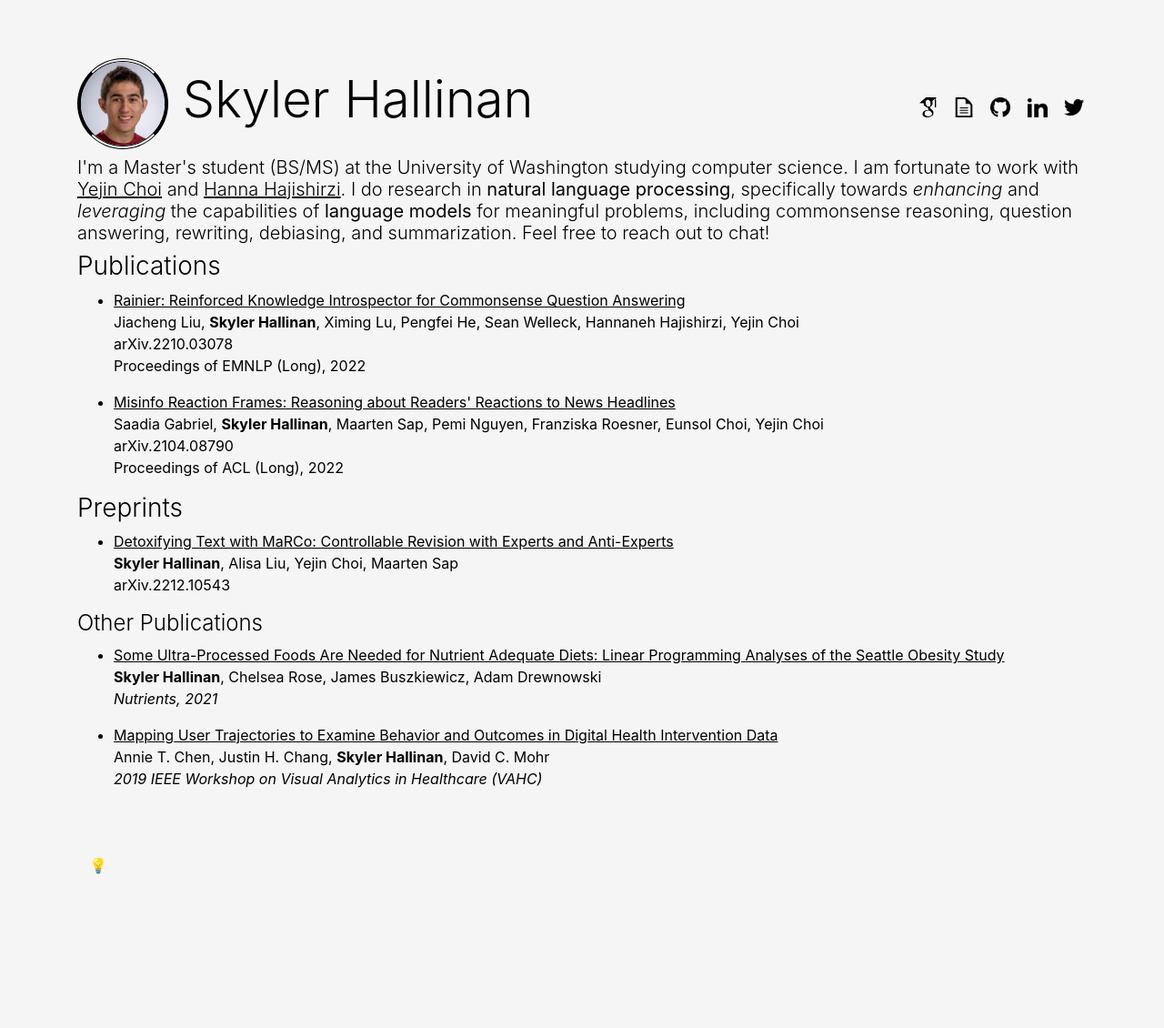
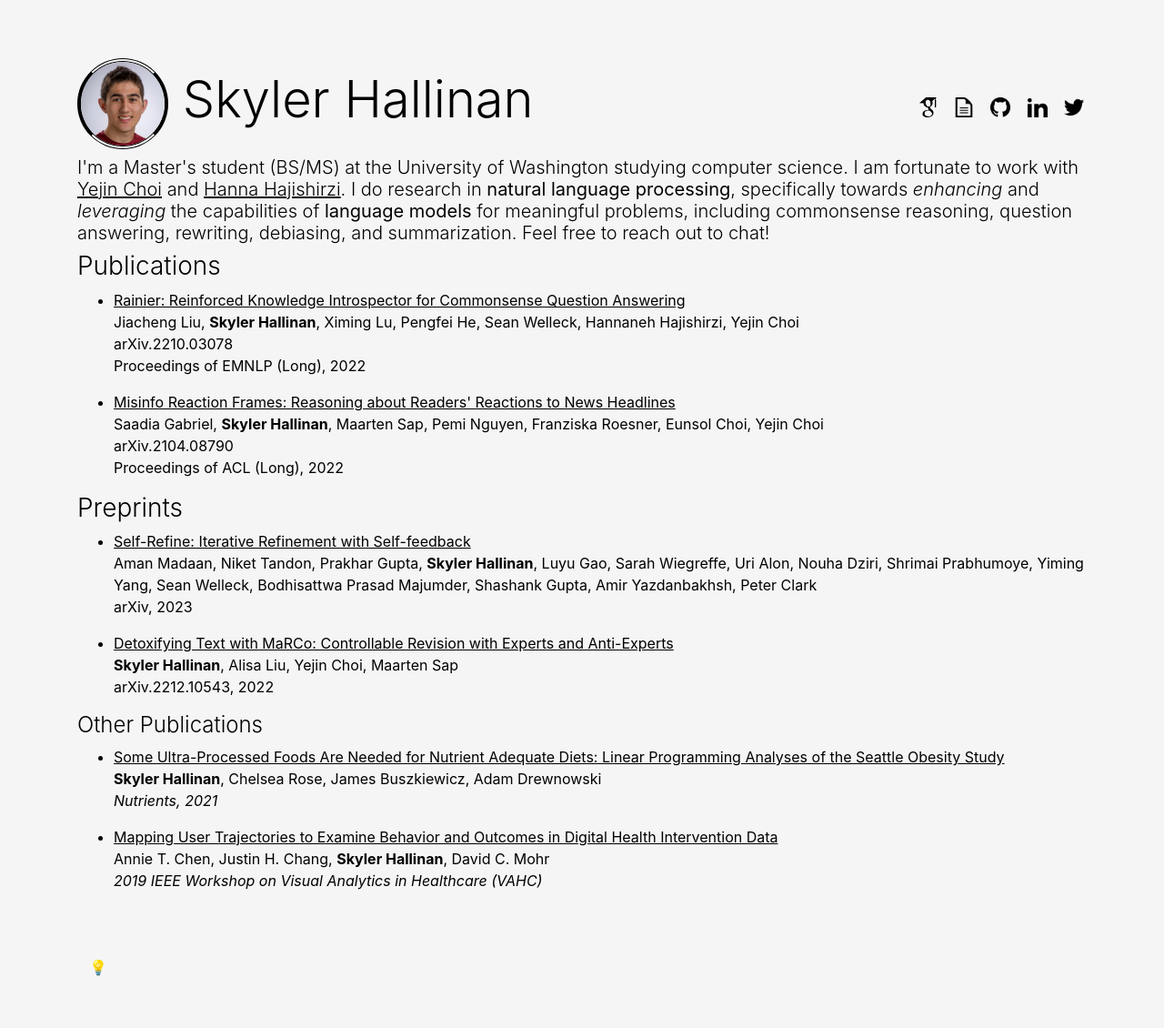
Before and after one commit to shallinan1/shallinan1.github.io, a Jekyll site: the page index.html, which Jekyll copies as it is, in a window 1280 px wide. Shown: the whole page at 91% size. Built offline with Jekyll 4.4.1, drawn with Linux system fonts in a browser that asks for light colours; before the commit the page ends 1018 px from its top, so only the background shows below that.

Commit message:
Update index.html

```diff
--- a/index.html
+++ b/index.html
@@ -87,9 +87,19 @@
             </h3>
             <ul>
                <li>
+                  <a class = "light" href="">Self-Refine: Iterative Refinement with Self-feedback</a>
+                  <p> Aman Madaan, Niket Tandon, Prakhar Gupta, <b>Skyler Hallinan</b>, Luyu Gao, Sarah Wiegreffe,
+                     Uri Alon, Nouha Dziri, Shrimai Prabhumoye, Yiming Yang, Sean Welleck, Bodhisattwa Prasad Majumder,
+                     Shashank Gupta, Amir Yazdanbakhsh, Peter Clark  <br>
+                     arXiv, 2023 <br>
+                  </p>
+               </li>
+            </ul>
+            <ul>
+               <li>
                   <a class = "light" href="https://arxiv.org/abs/2212.10543">Detoxifying Text with MaRCo: Controllable Revision with Experts and Anti-Experts</a>
                   <p> <b>Skyler Hallinan</b>, Alisa Liu, Yejin Choi, Maarten Sap <br>
-                     arXiv.2212.10543 <br>
+                     arXiv.2212.10543, 2022 <br>
                   </p>
                </li>
             </ul>
```
